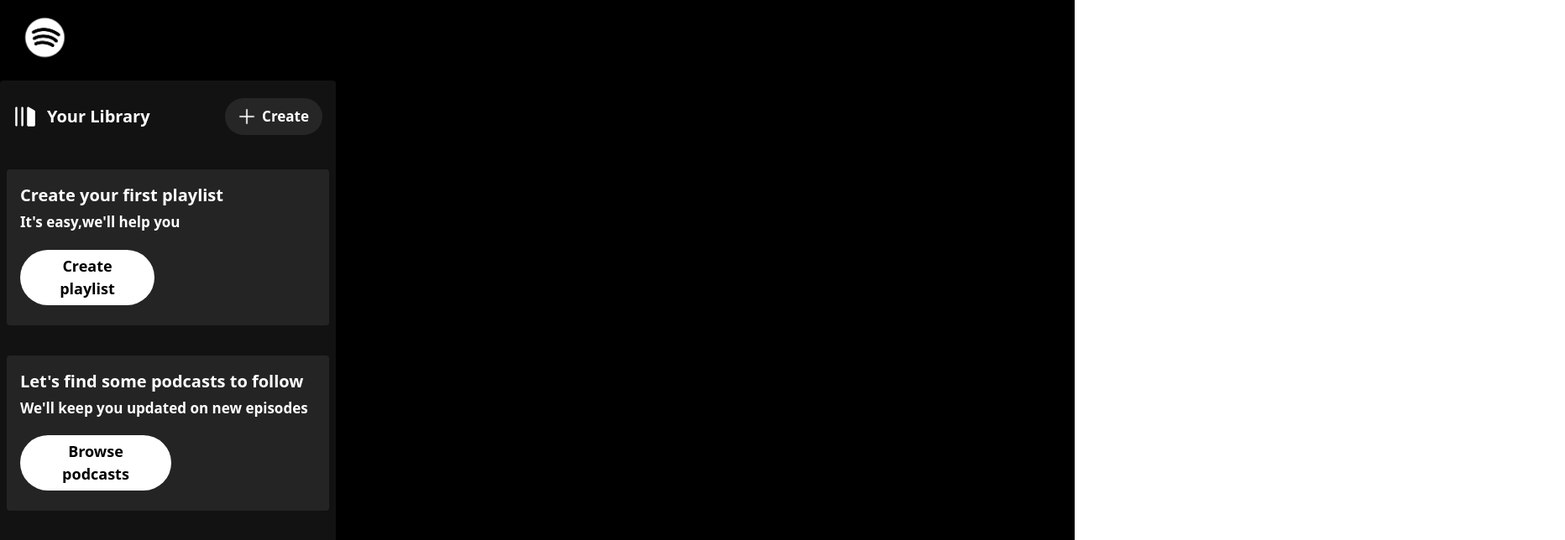
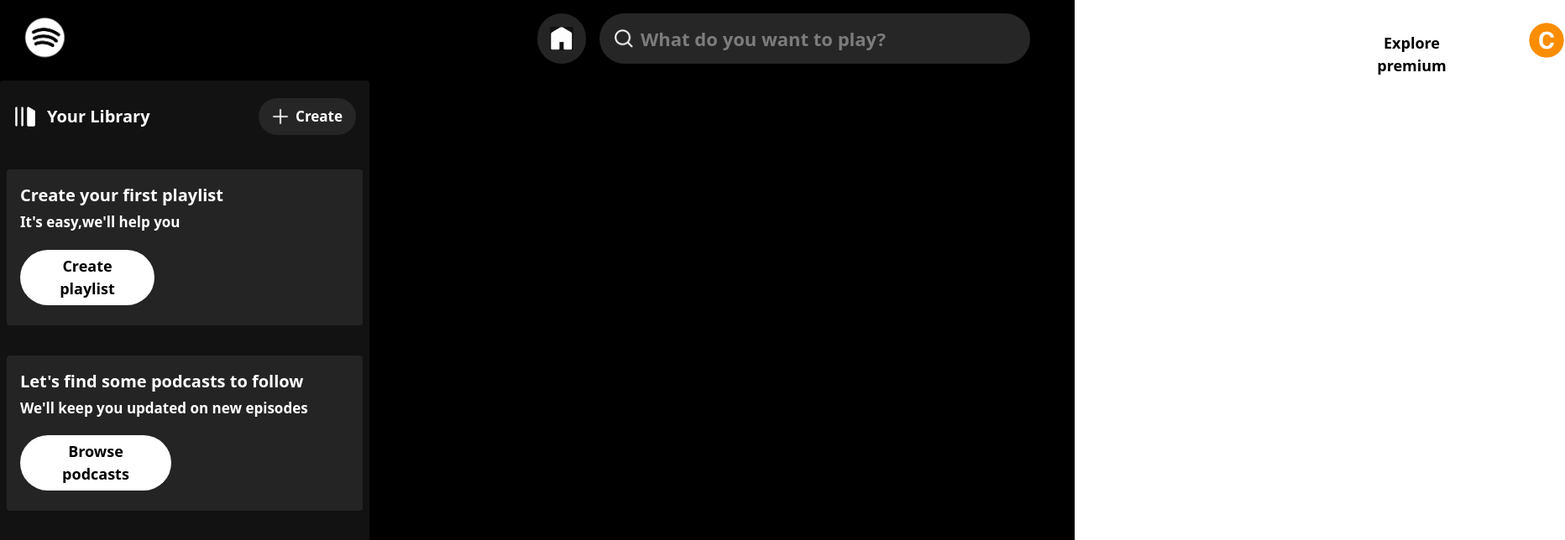
Before and after one commit to avishi-16/Spotify-Clone, a React (Vite) app: page / in a window 1280 px wide. Shown: the top 644 px of the page at 84% size, 1864 px wide, since content can reach past the window. Built offline with nearby package versions, Linux system fonts and the light colour scheme.

Commit message:
created header

```diff
--- a/src/App.jsx
+++ b/src/App.jsx
@@ -1,11 +1,13 @@
+import Header from "./Components/Header"
 import Sidebar from "./Components/Sidebar"
 
 function App() {
   return (
     <>
-    <div className="h-screen bg-black">
+    <div className="h-screen bg-black select-none">
     <div className="h-[90%] flex">
       <Sidebar />
+      <Header />
     </div>
     </div>
     </>
--- /dev/null
+++ b/src/Components/Header.jsx
@@ -0,0 +1,29 @@
+import { assets } from '../assets/assets'
+
+const Header = () => {
+    return (
+        <div>
+            <div className='flex ml-50 pt-4'>
+                <div className="bg-[#242424] rounded-full p-3 flex items-center justify-center w-15 h-15
+             hover:bg-[#333333] transition-colors duration-350  cursor-pointer hover:scale-105">
+                    <img className="w-7 h-7" src={assets.home_icon} alt="" />
+                </div>
+                <div className="flex items-center ml-4 bg-[#262626] hover:bg-[#333333] transition-colors duration-400 border border-transparent hover:border-white focus-within:border-2 focus-within:border-white rounded-full px-4 py-2 ease-in-out w-135 h-15">
+                    <img className="w-6 h-6 mr-2" src={assets.search_icon} alt="" />
+                    <input
+                        type="text"
+                        placeholder="What do you want to play?"
+                        className="bg-transparent focus:outline-none placeholder-[#7c7c7c] text-white font-sans font-semibold text-[22px] w-full"
+                    />
+                </div>
+                <div className='flex ml-93'>
+                <button className='px-4 py-1.5 bg-white text-[18px] text-black rounded-full mt-4 mb-2 font-bold
+                 w-45 cursor-pointer transition-transform duration-300 hover:scale-105'>Explore premium</button>
+                  <img className='w-11 h-11 mt-2.5 ml-14 transition-transform duration-300 hover:scale-105 cursor-pointer' src={assets.profile_icon} />
+                </div>
+
+            </div>
+        </div>
+    )
+}
+export default Header
--- a/src/Components/Sidebar.jsx
+++ b/src/Components/Sidebar.jsx
@@ -6,7 +6,7 @@
       <div className="pl-6 pt-4 cursor-pointer">
         <img className="w-15" src={assets.SpotifyLogo} alt='' />
       </div>
-      <div className='bg-[#121212] h-[85%] rounded w-100 mt-5'>
+      <div className='bg-[#121212] h-[85%] rounded w-110 mt-5'>
         <div className="flex justify-between items-center px-4 pt-4">
           <div className='flex items-center'>
             <img className='w-7' src={assets.stack_icon} alt='' />
--- a/src/assets/assets.js
+++ b/src/assets/assets.js
@@ -15,6 +15,7 @@
 import stack_icon from './stack.png'
 import zoom_icon from './zoom.png'
 import plus_icon from './plus.png'
+import profile_icon from './profile.png'
 import arrow_icon from './arrow.png'
 import mini_player_icon from './mini-player.png'
 import queue_icon from './queue.png'
@@ -46,6 +47,7 @@
 export const assets = {
     bell_icon,
     home_icon,
+    profile_icon,
     SpotifyLogo,
     like_icon,
     loop_icon,
```
Also changed, not shown: src/assets/home.png, src/assets/profile.png (added).
